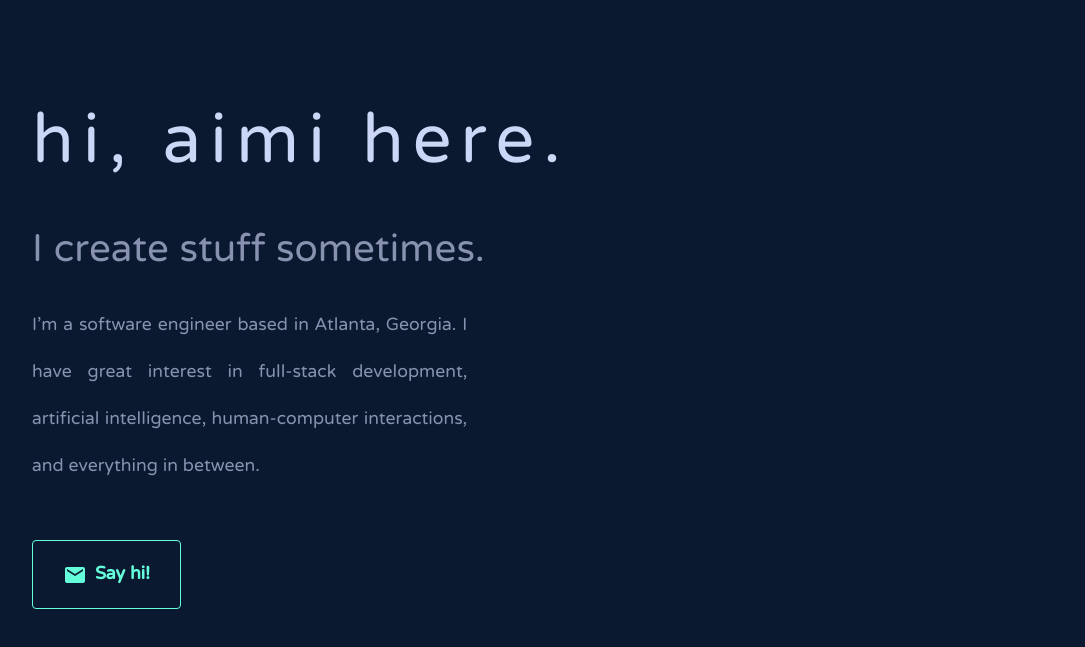
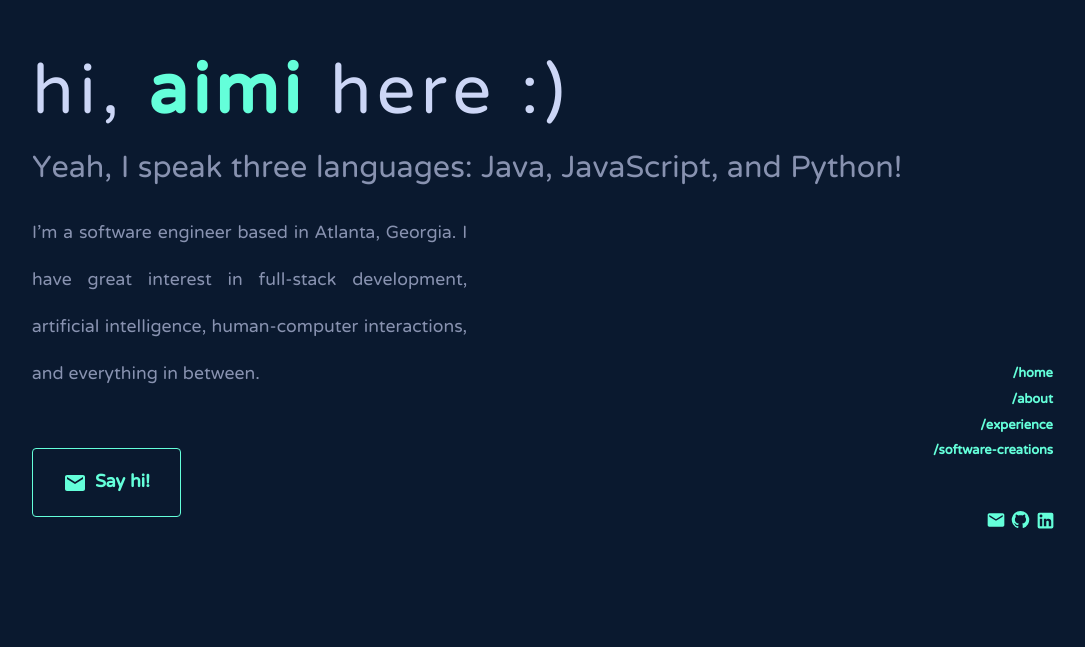
Before and after one commit to aimiisme/ImAimi, a React (Create React App) app: page / in a window 1280 px wide. Shown: the part 177-824 px from the top of the page, without its empty margins (160-1245 px from the left). Built offline with nearby package versions, Linux system fonts and the light colour scheme.

Commit message:
Added side navbar

```diff
--- a/package.json
+++ b/package.json
@@ -13,6 +13,7 @@
     "react": "^18.2.0",
     "react-dom": "^18.2.0",
     "react-scripts": "5.0.1",
+    "rsuite": "^5.22.2",
     "web-vitals": "^2.1.4"
   },
   "scripts": {
--- a/src/App.js
+++ b/src/App.js
@@ -1,4 +1,5 @@
 import React from "react";
+import SideNavbar from "./components/SideNavbar";
 import Intro from "./components/Intro";
 import "./App.css";
 import "./styles/Global.css";
@@ -9,6 +10,7 @@ function App() {
       <div id="content">
         <Intro></Intro>
       </div>
+      <SideNavbar></SideNavbar>
     </div>
   );
 }
--- a/src/components/Intro.js
+++ b/src/components/Intro.js
@@ -25,12 +25,14 @@ class Intro extends React.Component {
           <span className="intro-title">
             {"hi, "}
             <span className="intro-name">{"aimi"}</span>
-            {" here."}
+            {" here :)"}
           </span>
         </div>
 
         <FadeInSection>
-          <div className="intro-subtitle">I create stuff sometimes.</div>
+          <div className="intro-subtitle">
+            Yeah, I speak three languages: Java, JavaScript, and Python!
+          </div>
           <div className="intro-desc">
             I'm a software engineer based in Atlanta, Georgia. I have great
             interest in full-stack development, artificial intelligence,
--- /dev/null
+++ b/src/components/SideNavbar.js
@@ -0,0 +1,73 @@
+import React from "react";
+import { Sidenav } from "rsuite";
+import { CSSTransition, TransitionGroup } from "react-transition-group";
+import EmailIcon from "@mui/icons-material/Email";
+import LinkedInIcon from "@mui/icons-material/LinkedIn";
+import GitHubIcon from "@mui/icons-material/GitHub";
+import "../styles/SideNavbar.css";
+import FadeInSection from "./FadeInSection";
+
+const isMobile = window.innerWidth < 600;
+
+class SidebarNav extends React.Component {
+  constructor() {
+    super();
+    this.state = {
+      expanded: true,
+      activeKey: "1",
+    };
+    this.handleSelect = this.handleSelect.bind(this);
+  }
+  handleSelect(eventKey) {
+    this.setState({
+      activeKey: eventKey,
+    });
+  }
+  render() {
+    const { expanded } = this.state;
+
+    const links = [
+      <a href="#intro">/home</a>,
+      <a href="#about">/about</a>,
+      <a href="#experience">/experience</a>,
+      <a href="#projects">/software-creations</a>,
+    ];
+
+    return (
+      <div className="sidebar-nav">
+        {!isMobile && (
+          <Sidenav
+            expanded={expanded}
+            defaultOpenKeys={["3", "4"]}
+            activeKey={this.state.activeKey}
+            onSelect={this.handleSelect}
+            appearance={"subtle"}
+          >
+            <Sidenav.Body>
+              <div className="sidebar-links">
+                {links.map((link, i) => (
+                  <FadeInSection delay={`${i + 1}00ms`}>
+                    <div>{link}</div>
+                  </FadeInSection>
+                ))}
+              </div>
+            </Sidenav.Body>
+          </Sidenav>
+        )}
+        <div className="sidebar-logos" href="/">
+          <a href="mailto:aimitranhoang@gmail.com" target="_blank">
+            <EmailIcon style={{ fontSize: 20 }}></EmailIcon>
+          </a>
+          <a href="https://github.com/aimiisme" target="_blank">
+            <GitHubIcon style={{ fontSize: 19 }}></GitHubIcon>
+          </a>
+          <a href="https://www.linkedin.com/in/aimi-tran/" target="_blank">
+            <LinkedInIcon style={{ fontSize: 21 }}></LinkedInIcon>
+          </a>
+        </div>
+      </div>
+    );
+  }
+}
+
+export default SidebarNav;
--- a/src/styles/Intro.css
+++ b/src/styles/Intro.css
@@ -12,15 +12,19 @@ canvas {
 }
 .intro-typing {
   overflow: hidden; /* Ensures the content is not revealed until the animation */
-  border-right: 0.5em solid var(--green-bright); /* The typewriter cursor */
+  border-right: 0.3em solid var(--green-bright); /* The typewriter cursor */
   white-space: nowrap; /* Keeps the content on a single line */
   animation: typing 1.75s steps(40, end), blink-caret 0.75s step-end infinite;
+}
+.intro-typing span {
+  height: 0.75em;
+  line-height: 1em;
+  letter-spacing: 5px;
 }
 .intro-title {
   font-family: "NTR", sans-serif;
   font-size: 86px;
   color: var(--lightest-slate);
-  letter-spacing: 0.1em;
 }
 /* The typing effect */
 @keyframes typing {
@@ -42,19 +46,19 @@ canvas {
     border-color: var(--green-bright);
   }
 }
-/* .intro-name {
+.intro-name {
   font-family: "NTR", sans-serif;
   color: var(--green-bright);
   font-weight: bold;
   font-size: 86px;
-} */
+}
 
 .intro-subtitle {
-  margin-top: -36px;
+  margin-top: -10px;
   font-family: "NTR", sans-serif;
   color: var(--slate);
   font-weight: 300;
-  font-size: 48px;
+  font-size: 38px;
 }
 
 .intro-desc {
@@ -107,7 +111,7 @@ b {
 
   .intro-subtitle {
     margin: 0;
-    font-size: 28px;
+    font-size: 20px;
     text-align: center;
   }
 
--- /dev/null
+++ b/src/styles/SideNavbar.css
@@ -0,0 +1,86 @@
+.sidebar-nav {
+  display: flex;
+  flex-direction: column;
+  align-items: flex-end;
+  position: fixed;
+  right: 0;
+  padding-right: 5%;
+  bottom: 10%;
+  background-color: transparent;
+}
+
+.rs-sidenav-subtle {
+  background-color: transparent !important;
+}
+
+.sidebar-links {
+  display: flex;
+  flex-direction: column;
+  text-align: right;
+  font-family: "NTR", sans-serif;
+  letter-spacing: 0em;
+  line-height: 1.6em;
+  font-size: 16px;
+  padding: 0.2em;
+  font-weight: bold;
+}
+
+a {
+  text-decoration: none !important;
+  color: var(--green-bright) !important;
+}
+
+a:hover {
+  color: var(--lightest-slate) !important;
+}
+
+.sidebar-logos {
+  padding-top: 42px;
+  width: 70px;
+  display: flex;
+  flex-direction: row;
+  justify-content: space-between;
+  padding-bottom: 8px;
+}
+
+img {
+  height: 18px;
+}
+
+@media only screen and (max-width: 600px) {
+  .sidebar-nav {
+    width: 100%;
+    height: 50px;
+  }
+
+  .sidebar-links {
+    padding-left: 20px;
+    flex-direction: row;
+    text-align: right;
+    font-size: 9px;
+  }
+
+  .sidebar-logos {
+    padding-top: 0px;
+    width: 100px;
+    display: flex;
+    flex-direction: row;
+    justify-content: space-around;
+    padding-left: 50%;
+  }
+
+  img {
+    height: 12px;
+  }
+}
+
+@media only screen and (max-width: 600px) {
+  .sidebar-nav {
+    position: unset;
+    align-items: center;
+  }
+  .sidebar-logos {
+    width: 70px;
+    padding-left: unset;
+  }
+}
```
Also changed, not shown: 1 other file (tests, documents, lock files or other folders).
